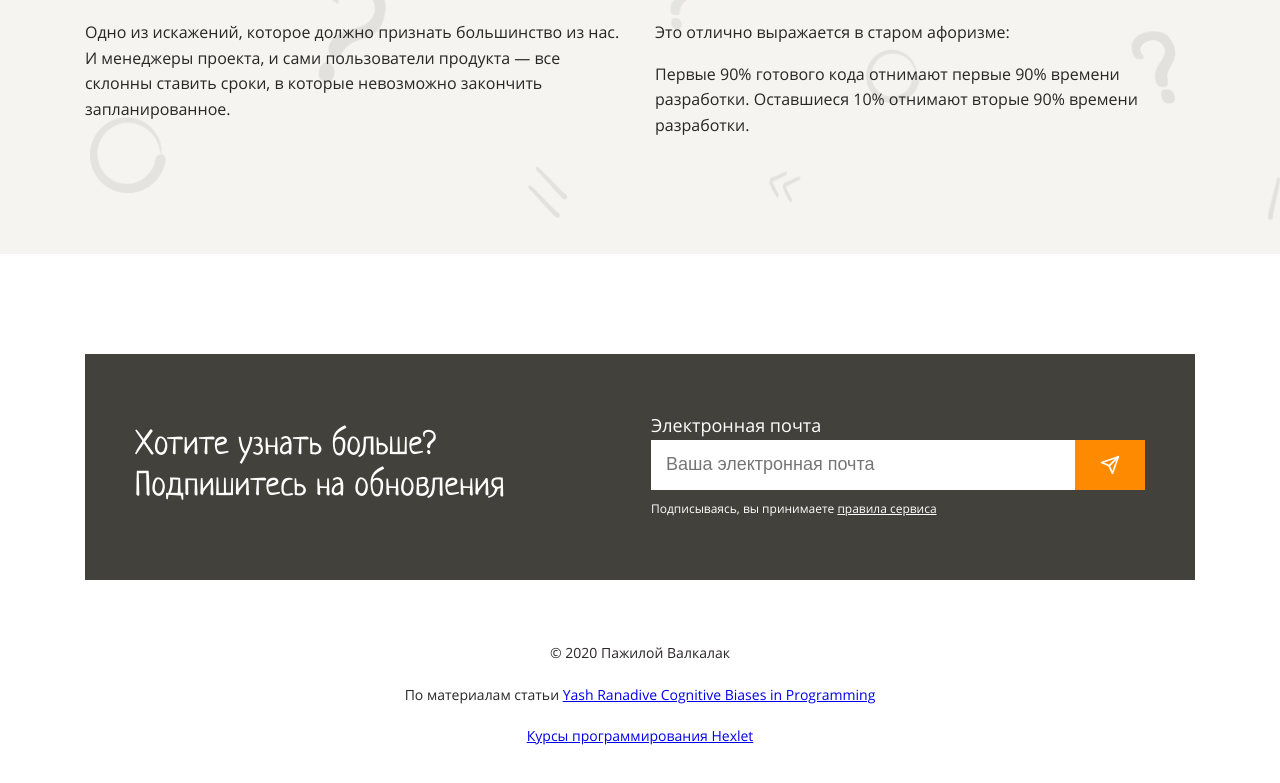
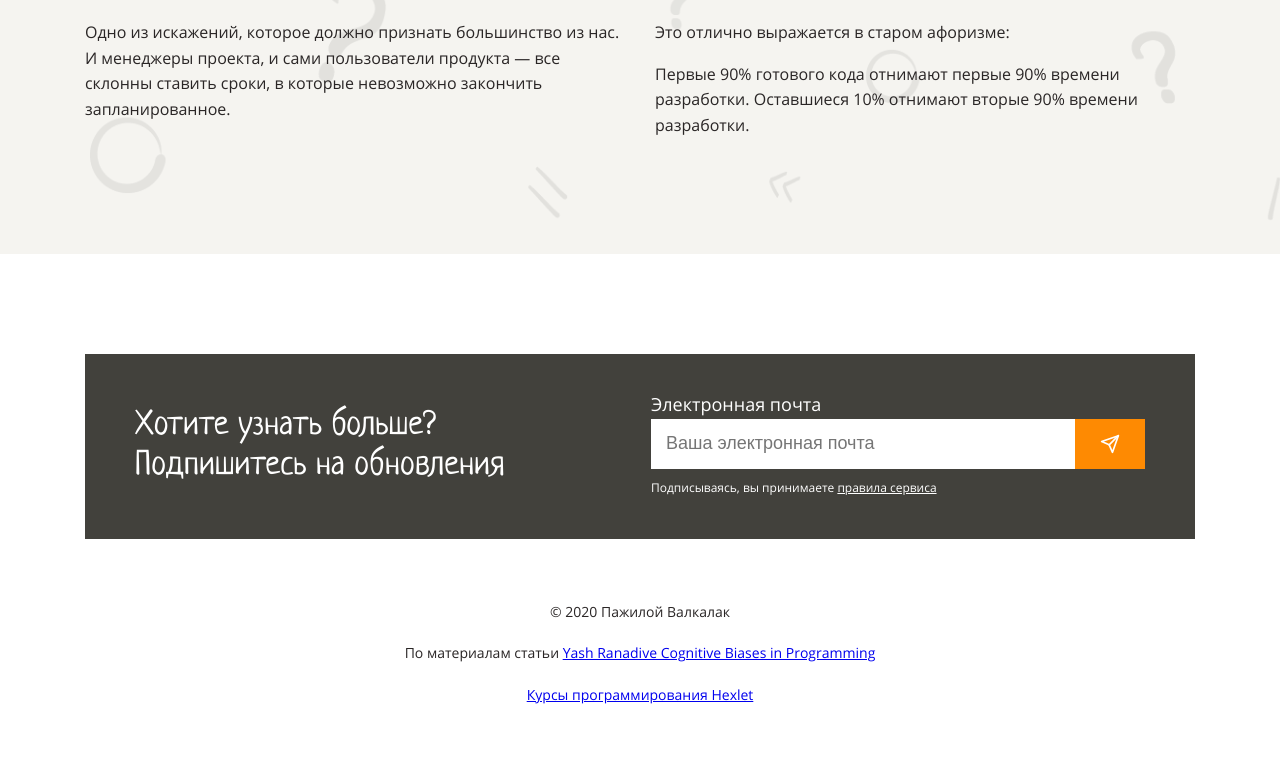
Before and after one commit to ilyasharipov/cognitive-distortions, a website: page src/index.html in a window 1280 px wide. Shown: the part 7112-7895 px from the top of the page. Drawn offline with Linux system fonts and the light colour scheme.

Commit message:
fotter 1

```diff
--- a/src/index.html
+++ b/src/index.html
@@ -219,7 +219,7 @@
 <footer>
   <div class="container">
     <div class="footer-block bg-color-dark">
-      <h3 class="color-white">Хотите узнать больше?<br>Подпишитесь на обновления</h3>
+      <h3 class="m-0 color-white">Хотите узнать больше?<br>Подпишитесь на обновления</h3>
       <div>
         <form class="footer-send-form">
           <label class="form-label color-white" for="email">Электронная почта</label>
```
